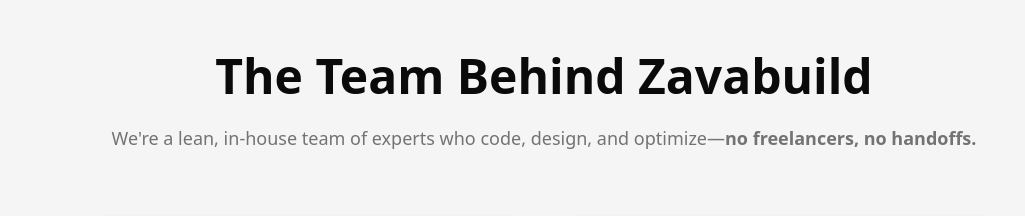
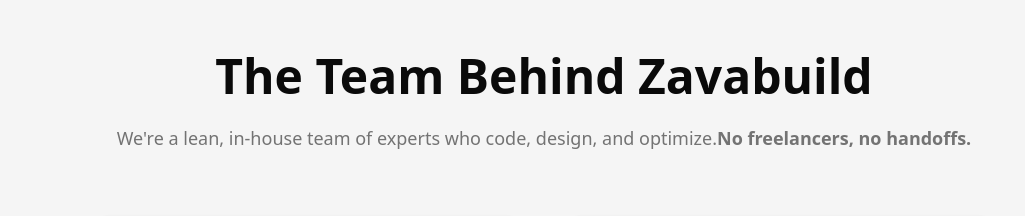
Before and after one commit to OzzYBcc/zava-website, a React (Vite) app: page /about in a window 1280 px wide. Shown: the part 2460-2676 px from the top of the page, without its empty margins (96-1121 px from the left). Built offline with nearby package versions, Linux system fonts and the light colour scheme; no server answers.

Commit message:
Updated About.tsx

```diff
--- a/src/pages/About.tsx
+++ b/src/pages/About.tsx
@@ -166,7 +166,7 @@ export default function About() {
                 The Team Behind Zavabuild
               </h2>
               <p className="text-lg text-muted-foreground mb-8">
-                We're a lean, in-house team of experts who code, design, and optimize—<strong>no freelancers, no handoffs.</strong>
+                We're a lean, in-house team of experts who code, design, and optimize.<strong>No freelancers, no handoffs.</strong>
               </p>
             </div>
 
```
